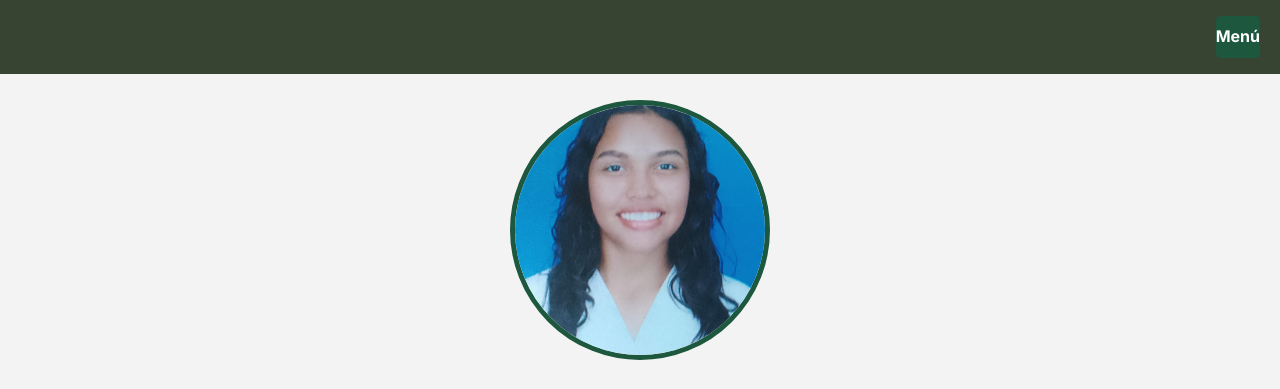
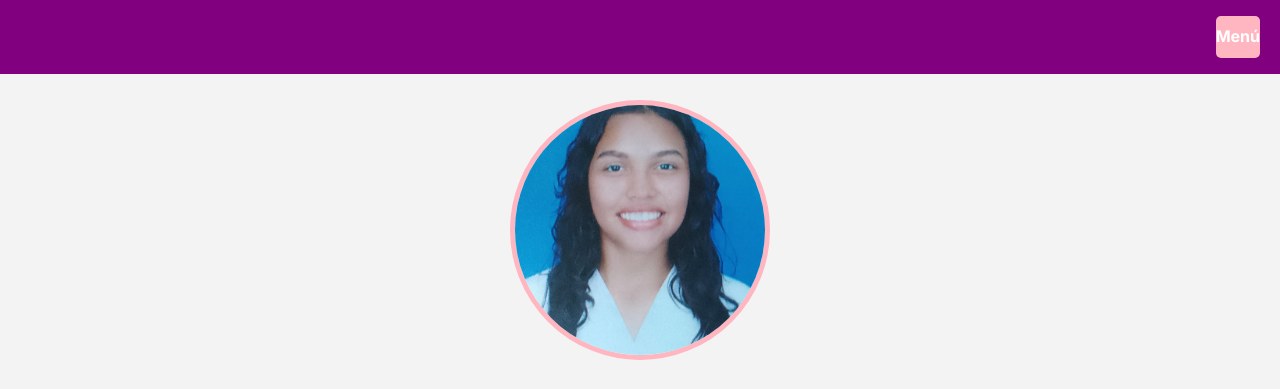
Before and after one commit to Lorena0813/Mi-landing-page, a plain HTML site: page index.html in a window 1280 px wide. Shown: the top 389 px of the page. Drawn offline with Linux system fonts and the light colour scheme.

Commit message:
Update Style.css

```diff
--- a/Style.css
+++ b/Style.css
@@ -1,9 +1,9 @@
 /* Creación de variables a  utilizar */
 :root {
-    --primary-color: #1d573e;
-    --secondary-color: #374432;
+    --primary-color: #FFB6C1;
+    --secondary-color: #800080;
     --text-color: #333333;;
-    --background-color: #f4f4f4;
+    --background-color: #E6E6FA;
     --light-gray: #ecf0f1;
 }
 
@@ -276,4 +276,5 @@ del area de Estudios realizados y experiencia laboral*/
     .list li {
         text-align: center;
     }
+
 }
```
